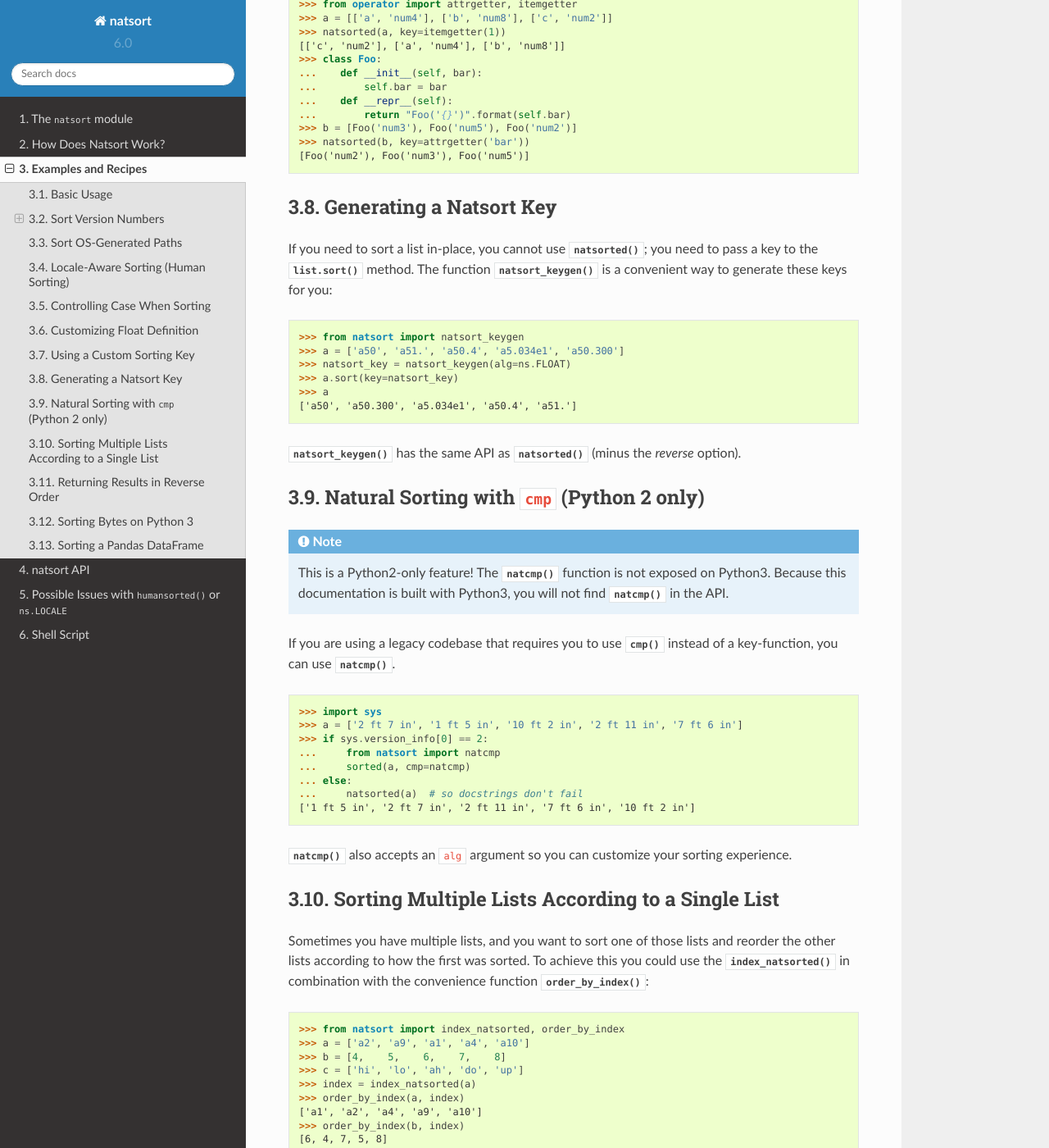
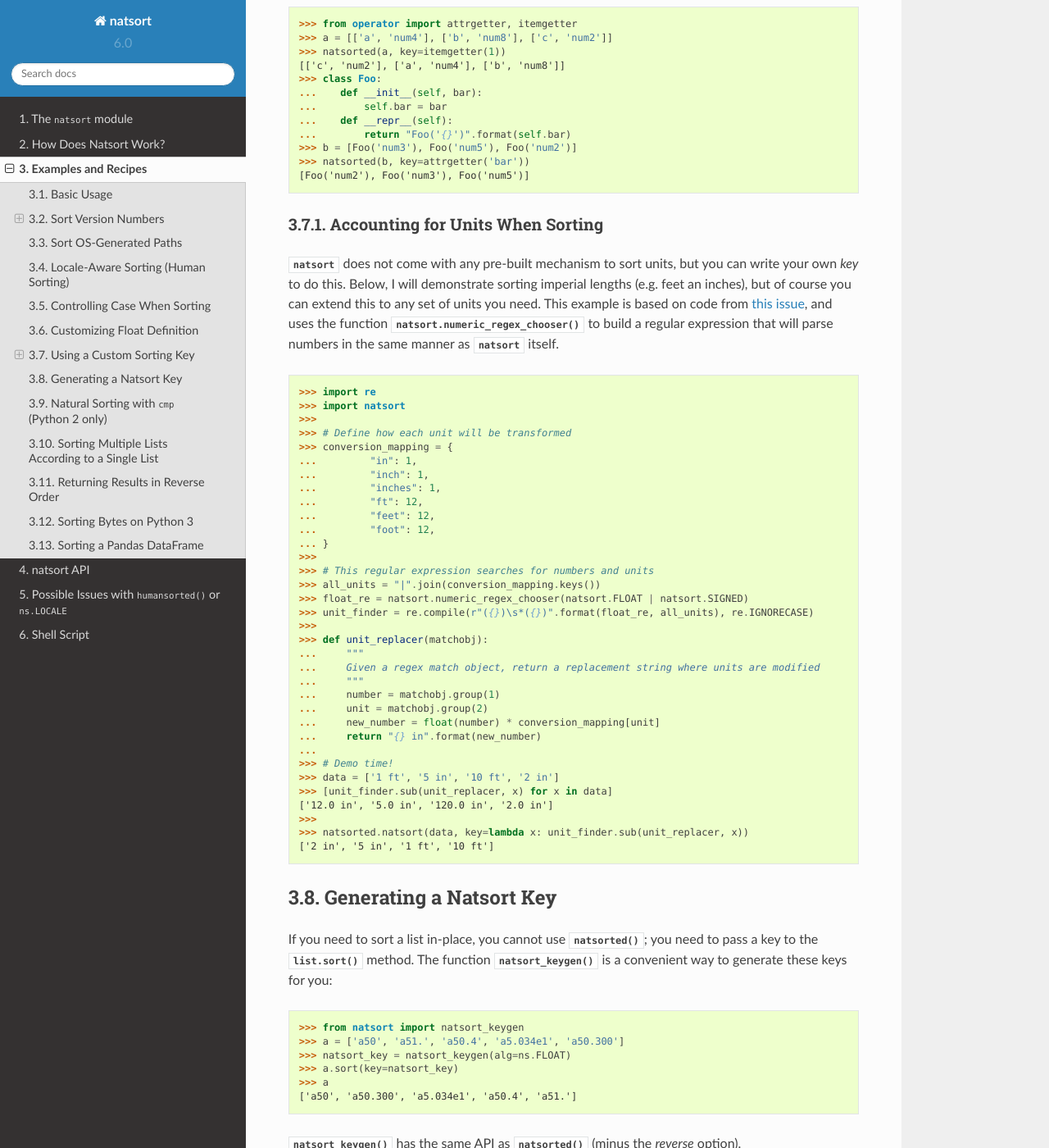
Before and after one commit to SethMMorton/natsort, a Sphinx documentation site: the page built from docs/examples.rst, in a window 1280 px wide and 1400 px high, scrolled down 4465 px. Shown: the whole window at 82% size. Built offline with Sphinx 7.4.7 and the Read the Docs theme 2.0.0, drawn with Linux system fonts in a browser that asks for light colours; pages that are not in the unit, such as notebooks, are missing from menus; some of the changed text lies outside the part shown.

Commit message:
Add sorting example to documentation

```diff
--- a/docs/examples.rst
+++ b/docs/examples.rst
@@ -245,6 +245,56 @@ sort key so that:
     >>> natsorted(b, key=attrgetter('bar'))
     [Foo('num2'), Foo('num3'), Foo('num5')]
 
+.. _unit_sorting:
+
+Accounting for Units When Sorting
++++++++++++++++++++++++++++++++++
+
+:mod:`natsort` does not come with any pre-built mechanism to sort units,
+but you can write your own `key` to do this. Below, I will demonstrate sorting
+imperial lengths (e.g. feet an inches), but of course you can extend this to any
+set of units you need. This example is based on code from
+`this issue <https://github.com/SethMMorton/natsort/issues/100#issuecomment-530659310>`_,
+and uses the function :func:`natsort.numeric_regex_chooser` to build a regular
+expression that will parse numbers in the same manner as :mod:`natsort` itself.
+
+.. code-block:: pycon
+
+    >>> import re
+    >>> import natsort
+    >>>
+    >>> # Define how each unit will be transformed
+    >>> conversion_mapping = {
+    ...         "in": 1,
+    ...         "inch": 1,
+    ...         "inches": 1,
+    ...         "ft": 12,
+    ...         "feet": 12,
+    ...         "foot": 12,
+    ... }
+    >>>
+    >>> # This regular expression searches for numbers and units
+    >>> all_units = "|".join(conversion_mapping.keys())
+    >>> float_re = natsort.numeric_regex_chooser(natsort.FLOAT | natsort.SIGNED)
+    >>> unit_finder = re.compile(r"({})\s*({})".format(float_re, all_units), re.IGNORECASE)
+    >>>
+    >>> def unit_replacer(matchobj):
+    ...     """
+    ...     Given a regex match object, return a replacement string where units are modified
+    ...     """
+    ...     number = matchobj.group(1)
+    ...     unit = matchobj.group(2)
+    ...     new_number = float(number) * conversion_mapping[unit]
+    ...     return "{} in".format(new_number)
+    ...
+    >>> # Demo time!
+    >>> data = ['1 ft', '5 in', '10 ft', '2 in']
+    >>> [unit_finder.sub(unit_replacer, x) for x in data]
+    ['12.0 in', '5.0 in', '120.0 in', '2.0 in']
+    >>>
+    >>> natsorted.natsort(data, key=lambda x: unit_finder.sub(unit_replacer, x))
+    ['2 in', '5 in', '1 ft', '10 ft']
+
 Generating a Natsort Key
 ------------------------
 
```
